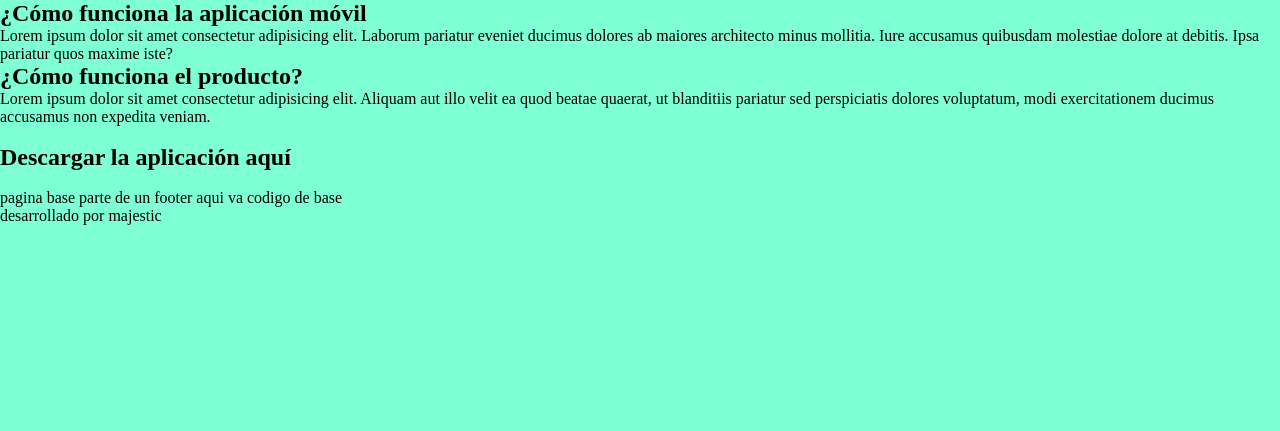
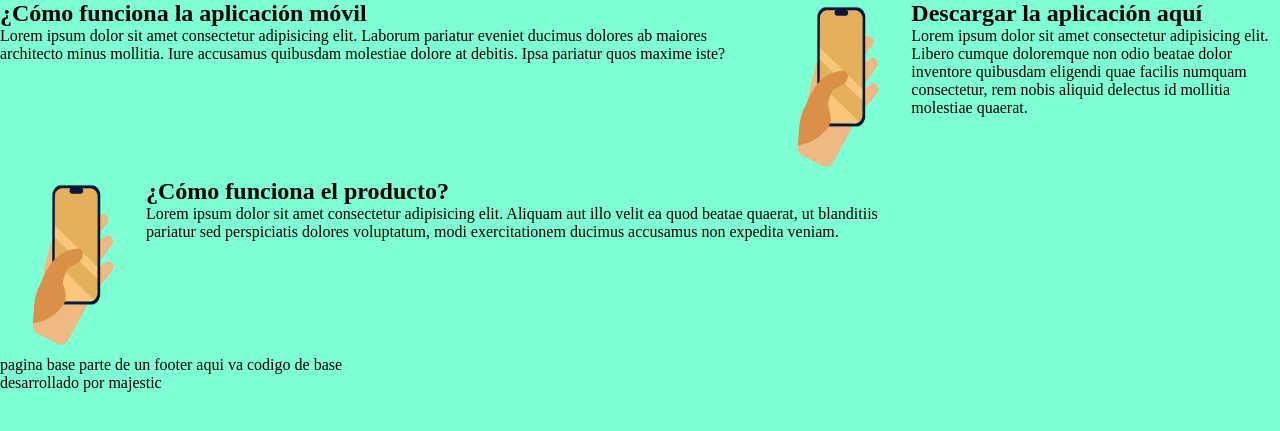
Before and after one commit to JesusGarciaShakur/Pagina_Web, a Django app: page /product/ in a window 1280 px wide. Shown: the part 70-501 px from the top of the page. Run offline with Django 5.2, Linux system fonts and the light colour scheme.

Commit message:
05 vista producto y compañia

```diff
--- a/page/websmca/static/css/style.css
+++ b/page/websmca/static/css/style.css
@@ -46,8 +46,19 @@ header {
     display: flex;
 }
 
-
-
 .mision-vision {
     display: flex;
 }
+
+.product-section {
+    display: flex;
+}
+
+.left-block {
+    display: flex;
+
+}
+
+.right-block {
+    width: 50%;
+}
--- a/page/websmca/templates/pages/product.html
+++ b/page/websmca/templates/pages/product.html
@@ -8,14 +8,32 @@
 
 {% block content  %}
 
-<h2>¿Cómo funciona la aplicación móvil</h2>
-<p>Lorem ipsum dolor sit amet consectetur adipisicing elit. Laborum pariatur eveniet ducimus dolores ab maiores architecto minus mollitia. Iure accusamus quibusdam molestiae dolore at debitis. Ipsa pariatur quos maxime iste?</p>
+<section class="product-section">
+    <div>
+        <article class="left-block">
+            <div>
+                <h2>¿Cómo funciona la aplicación móvil</h2>
+                <p>Lorem ipsum dolor sit amet consectetur adipisicing elit. Laborum pariatur eveniet ducimus dolores ab maiores architecto minus mollitia. Iure accusamus quibusdam molestiae dolore at debitis. Ipsa pariatur quos maxime iste?</p>
+            </div>
+            <div>
+                <img src="{% static 'img/phone1.png' %}" alt="" width="146" height="174">
+            </div>
+        </article>
+        <article class="left-block">
+            <div>
+                <img src="{% static 'img/phone1.png' %}" alt="" width="146" height="174">
+            </div>
+            <div>
+                <h2>¿Cómo funciona el producto?</h2>
+                <p>Lorem ipsum dolor sit amet consectetur adipisicing elit. Aliquam aut illo velit ea quod beatae quaerat, ut blanditiis pariatur sed perspiciatis dolores voluptatum, modi exercitationem ducimus accusamus non expedita veniam.</p>
+            </div>
+        </article>
+    </div>
 
-<h2>¿Cómo funciona el producto?</h2>
-<p>Lorem ipsum dolor sit amet consectetur adipisicing elit. Aliquam aut illo velit ea quod beatae quaerat, ut blanditiis pariatur sed perspiciatis dolores voluptatum, modi exercitationem ducimus accusamus non expedita veniam.</p>
-<br>
-
-<h2>Descargar la aplicación aquí</h2>
-<br>
+    <aside class="right-block">
+        <h2>Descargar la aplicación aquí</h2>
+        <p>Lorem ipsum dolor sit amet consectetur adipisicing elit. Libero cumque doloremque non odio beatae dolor inventore quibusdam eligendi quae facilis numquam consectetur, rem nobis aliquid delectus id mollitia molestiae quaerat.</p>
+    </aside>
+</section>
 
 {% endblock %}
```
Also changed, not shown: page/websmca/static/img/water.jpg (deleted).
